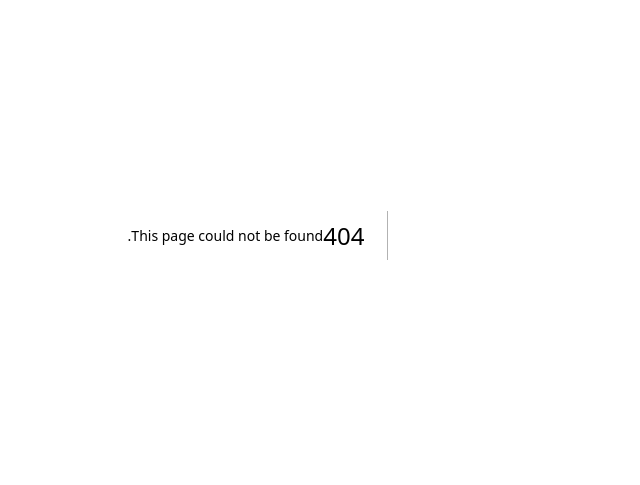
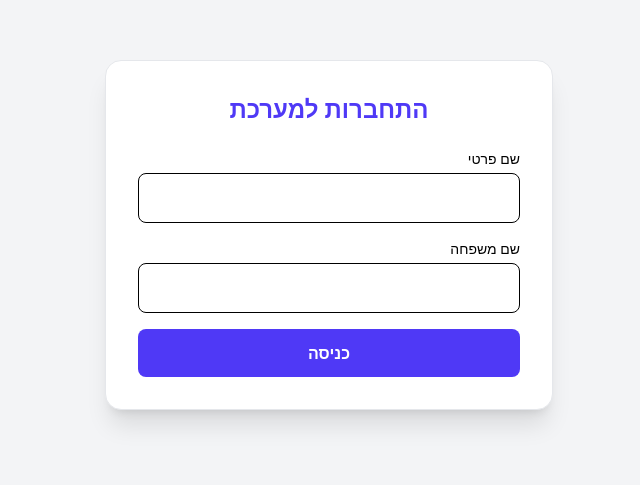
Before and after one commit to menachemhershkop/Pulse, a Next.js app: page /login in a window 1280 px wide. Before the commit this address had no page. Shown: the part 165-650 px from the top of the page, without its empty margins (414-1054 px from the left). Built offline with nearby package versions, Linux system fonts and the light colour scheme; no server answers.

Commit message:
login system

```diff
--- /dev/null
+++ b/app/lib/dal/services/auth-service.ts
@@ -0,0 +1,32 @@
+"use server"
+
+import {prisma} from "../prisma";
+import { cookies } from "next/headers";
+import { redirect } from "next/navigation";
+
+export async function login(formData:FormData) {
+    const firstName = formData.get("firstName")as string;
+    const lastName= formData.get("lastName") as string;
+
+    const user = await prisma.user.findFirst({
+        where:{firstName, lastName}
+    })
+    if (!user){
+        return {error: "משתמש לא נמצא"}
+    }
+    const cookieStore = await cookies();
+    cookieStore.set("auth_session", user.id.toString(), {
+        httpOnly:true,
+        secure: process.env.NODE_ENV === "production",
+        maxAge: 60*60*24,
+        path: "/"
+    });
+
+    redirect("/dashboard")
+}
+
+export async function logout(){
+    const cookieStore = await cookies();
+    cookieStore.delete("auth_session");
+    redirect("login");
+}
--- /dev/null
+++ b/app/login/page.tsx
@@ -0,0 +1,26 @@
+import { login } from "@/app/lib/dal/services/auth-service";
+
+export default function LoginPage({ searchParams }: { searchParams: { error?: string } }) {
+  return (
+    <div className="min-h-screen flex items-center justify-center bg-gray-100 text-black">
+      <div className="bg-white p-8 rounded-2xl shadow-xl w-full max-w-md border border-gray-200">
+        <h1 className="text-2xl font-bold text-center mb-6 text-indigo-600">התחברות למערכת</h1>
+
+        <form action={login} className="flex flex-col gap-4">
+          <div>
+            <label className="block text-sm font-medium mb-1">שם פרטי</label>
+            <input name="firstName" type="text" className="w-full border p-3 rounded-lg" required />
+          </div>
+          <div>
+            <label className="block text-sm font-medium mb-1">שם משפחה</label>
+            <input name="lastName" type="text" className="w-full border p-3 rounded-lg" required />
+          </div>
+
+          <button type="submit" className="bg-indigo-600 text-white p-3 rounded-lg font-bold hover:bg-indigo-700 transition">
+            כניסה
+          </button>
+        </form>
+      </div>
+    </div>
+  );
+}
--- /dev/null
+++ b/middleware.ts
@@ -0,0 +1,19 @@
+import { NextResponse } from "next/server";
+import { NextRequest } from "next/server";
+
+export function middleware(request: NextRequest){
+    const authCookie = request.cookies.get('auth_session');
+    const isLoginPage = request.nextUrl.pathname=== '/login';
+
+    if (!authCookie && !isLoginPage){
+        return NextResponse.redirect(new URL ('/login', request.url));
+    }
+    if (authCookie && isLoginPage){
+        return NextResponse.redirect (new URL('/dahboard', request.url))
+    }
+    return NextResponse.next()
+}
+
+export const config = {
+    matcher: ['/dashboard/:path*'],
+};
```
Also changed, not shown: app/lib/dal/services/dashboard-service.ts (renamed from app/lib/dal/services/dashboard-service.tsx).
